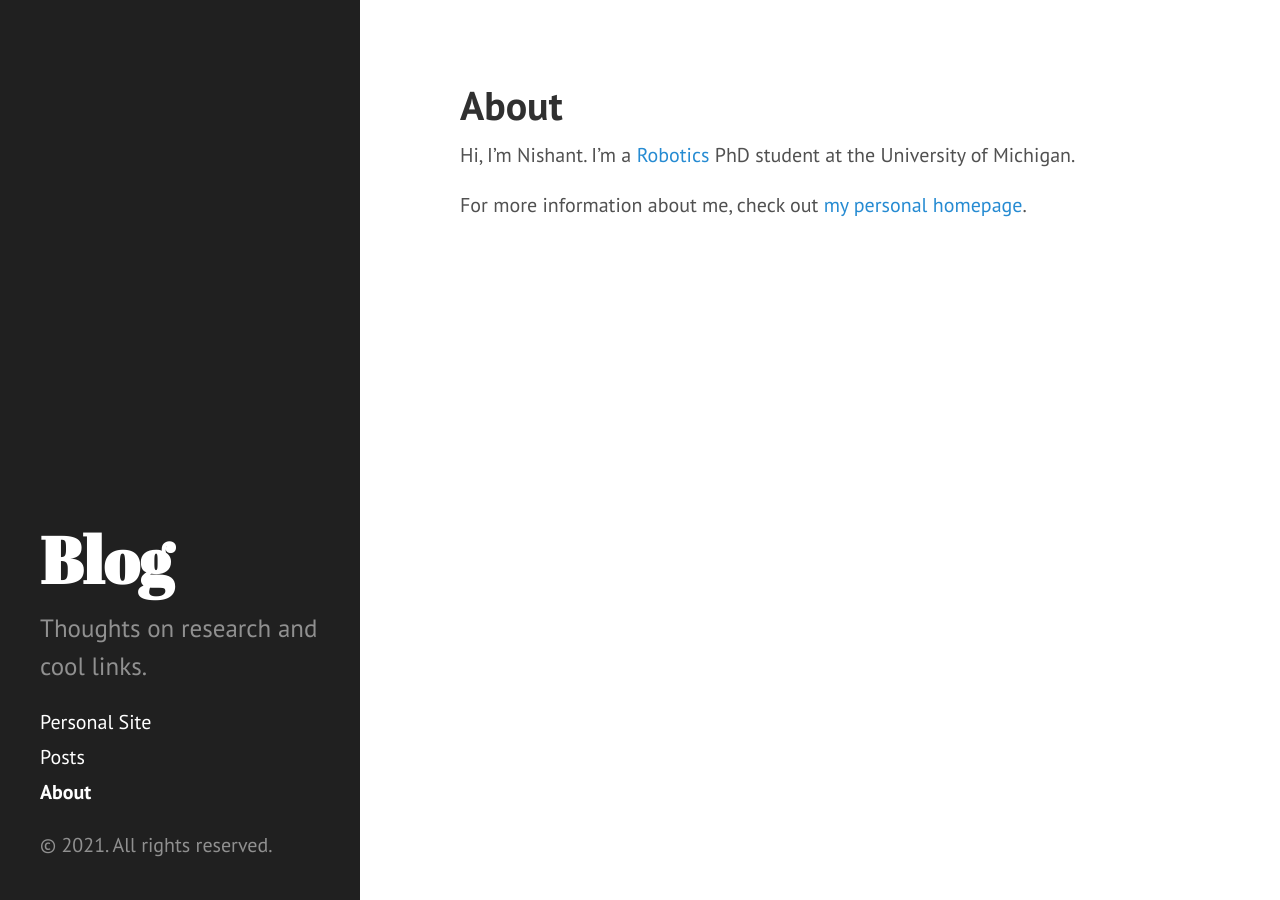
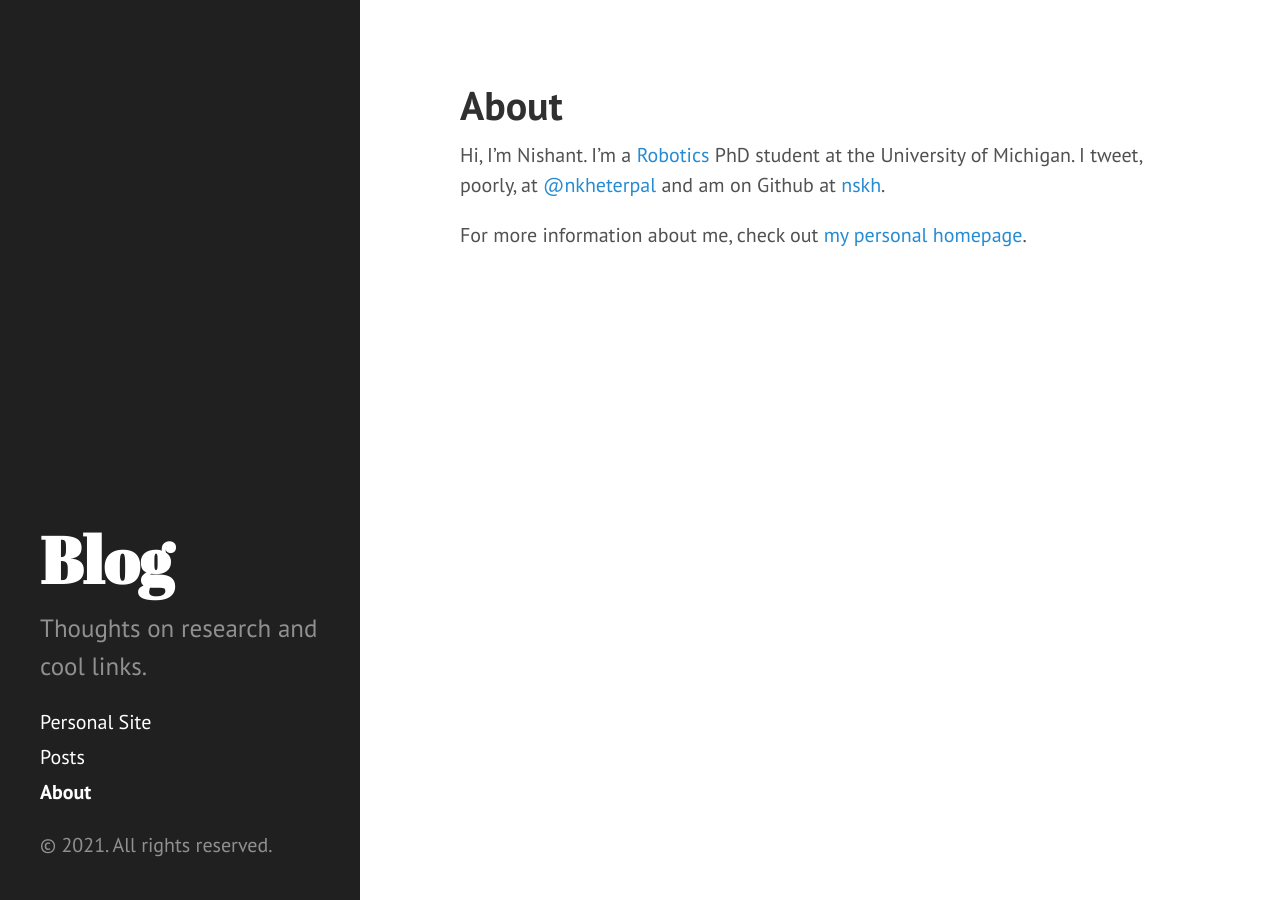
Before and after one commit to nskh/blog, a Jekyll site: the page built from about.markdown, in a window 1280 px wide. Built offline with Jekyll 4.4.1, drawn with Linux system fonts in a browser that asks for light colours.

Commit message:
twitter + git links

```diff
--- a/about.markdown
+++ b/about.markdown
@@ -4,6 +4,6 @@ title: About
 permalink: /about
 ---
 
-Hi, I'm Nishant. I'm a [Robotics](https://robotics.umich.edu) PhD student at the University of Michigan.
+Hi, I'm Nishant. I'm a [Robotics](https://robotics.umich.edu) PhD student at the University of Michigan. I tweet, poorly, at [@nkheterpal](https://twitter.com/nkheterpal) and am on Github at [nskh](https://github.com/nskh).
 
 For more information about me, check out [my personal homepage](https://nishant.page).
```
